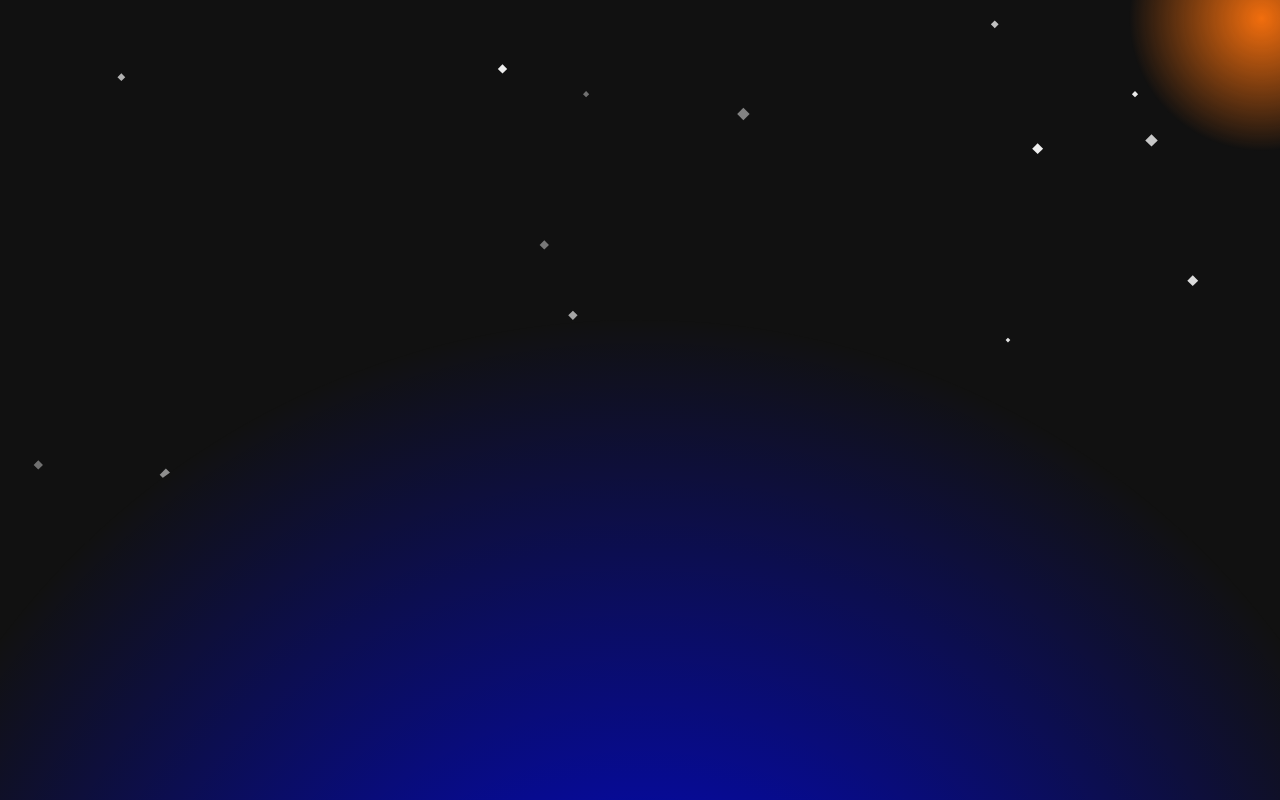
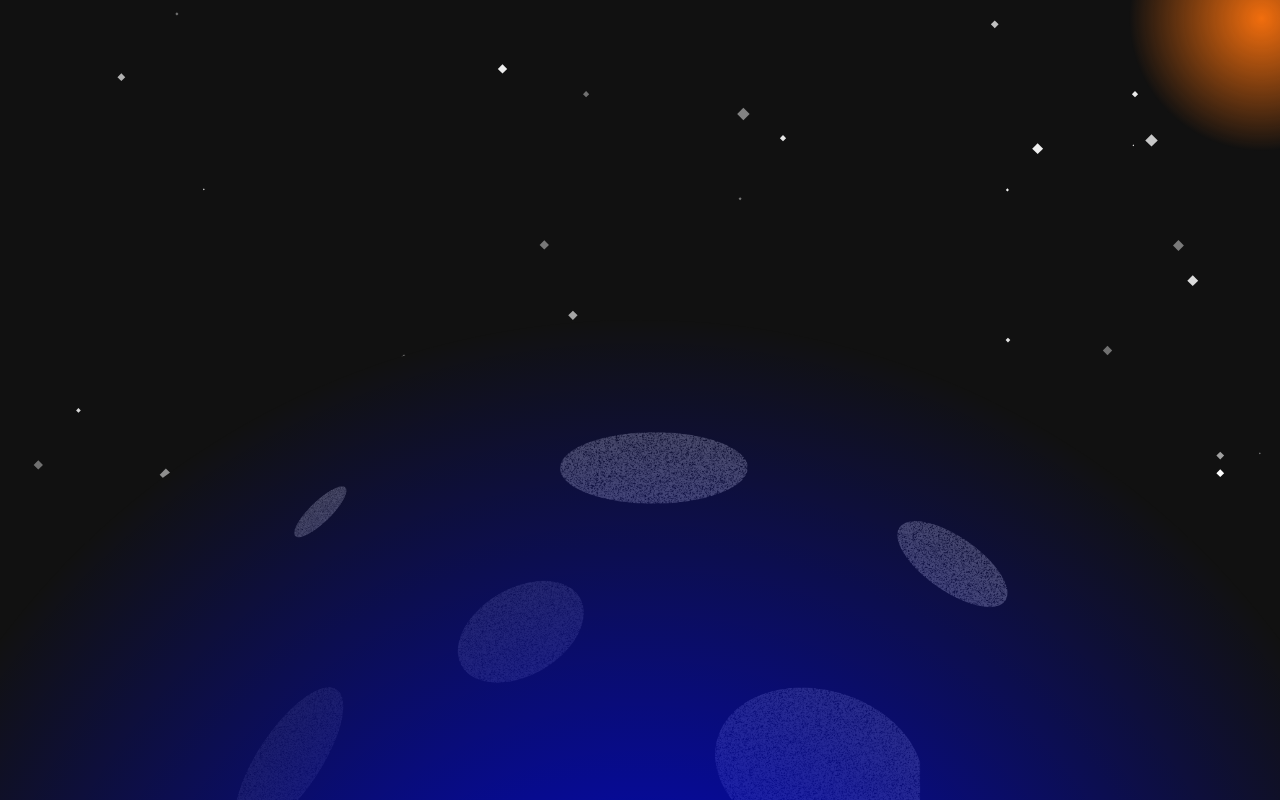
Before and after one commit to cherrih/whac-a-mole, a plain HTML site: page index.html in a window 1280 px wide. Drawn offline with Linux system fonts and the light colour scheme.

Commit message:
Add craters

```diff
--- a/index.html
+++ b/index.html
@@ -266,13 +266,25 @@
         </defs>
       </svg>
       <div class="moon">
-        <button></button>
-        <button></button>
-        <button></button>
-        <button></button>
-        <button></button>
-        <button></button>
         <div class="moon__shine"></div>
+        <button class="moon__alien" id="alien1">
+          <img class="moon__alien--crater" src="src/assets/crater1.png" alt="crater" />
+        </button>
+        <button class="moon__alien" id="alien2">
+          <img class="moon__alien--crater" src="src/assets/crater2.png" alt="crater" />
+        </button>
+        <button class="moon__alien" id="alien3">
+          <img class="moon__alien--crater" src="src/assets/crater3.png" alt="crater" />
+        </button>
+        <button class="moon__alien" id="alien4">
+          <img class="moon__alien--crater" src="src/assets/crater4.png" alt="crater" />
+        </button>
+        <button class="moon__alien" id="alien5">
+          <img class="moon__alien--crater" src="src/assets/crater5.png" alt="crater" />
+        </button>
+        <button class="moon__alien" id="alien6">
+          <img class="moon__alien--crater" src="src/assets/crater6.png" alt="crater" />
+        </button>
       </div>
     </div>
     <script src="src/background.js"></script>
--- a/src/background.js
+++ b/src/background.js
@@ -24,7 +24,7 @@ const getStar = () => {
 };
 
 const generateStars = () => {
-  for (let i = 0; i < 32; i++) {
+  for (let i = 0; i < 64; i++) {
     sky.appendChild(getStar());
   }
 };
--- a/styles/styles.scss
+++ b/styles/styles.scss
@@ -78,5 +78,56 @@ html, body {
     position: absolute;
     top: 0;
     left: 0;
+    pointer-events: none;
+    z-index: 1;
   }
+
+  &__alien {
+    position: absolute;
+    opacity: 0.3;
+
+    &#alien1 {
+      left: 56vh;
+      top: 20vh;
+      .moon__alien--crater {
+        height: 8vh;
+      }
+    }
+    &#alien2 {
+      left: 90vh;
+      top: 14vh;
+      .moon__alien--crater {
+        height: 9vh;
+      }
+    }
+    &#alien3 {
+      left: 131vh;
+      top: 23vh;
+      .moon__alien--crater {
+        height: 15vh;
+      }
+    }
+    &#alien4 {
+      left: 47vh;
+      top: 44vh;
+      .moon__alien--crater {
+        height: 22vh;
+      }
+    }
+    &#alien5 {
+      left: 75vh;
+      top: 30vh;
+      .moon__alien--crater {
+        height: 18vh;
+      }
+    }
+    &#alien6 {
+      left: 107vh;
+      top: 43vh;
+      .moon__alien--crater {
+        height: 26vh;
+      }
+    }
+  }
+
 }
--- a/styles/utils/_resets.scss
+++ b/styles/utils/_resets.scss
@@ -6,3 +6,8 @@
 html, body {
   font-size: 16px;
 }
+
+button {
+  background: transparent;
+  border: none;
+}
```
Also changed, not shown: dist/css/output.css, src/assets/crater1.png (added), src/assets/crater2.png (added), src/assets/crater3.png (added), src/assets/crater4.png (added), src/assets/crater5.png (added), src/assets/crater6.png (added), 1 other file.
